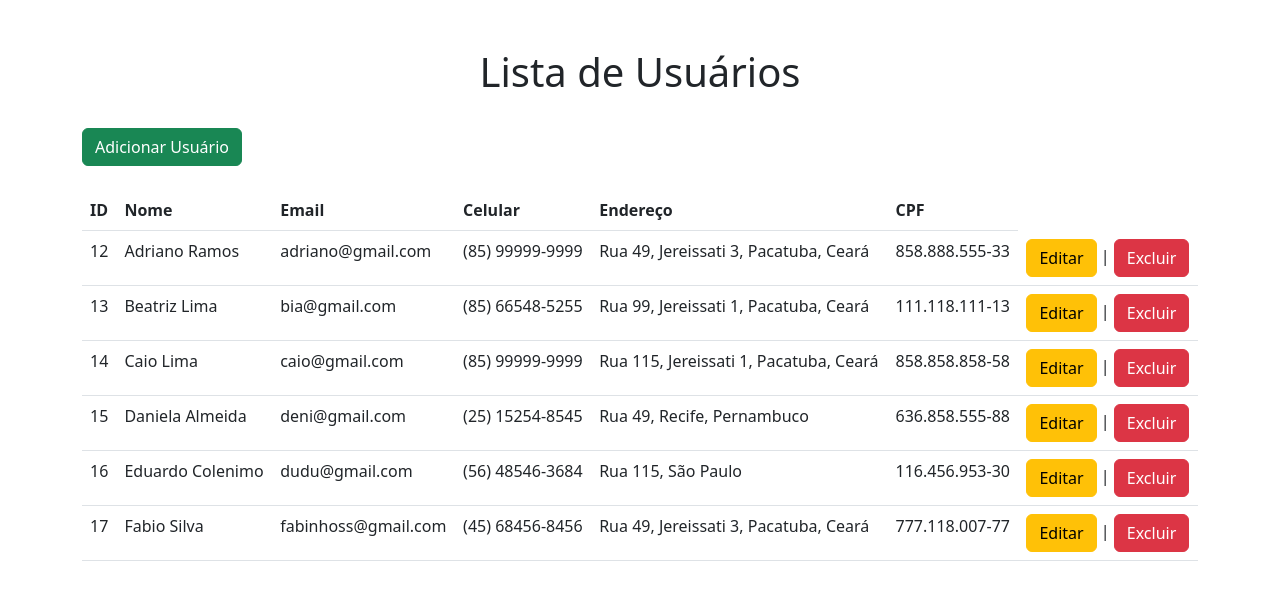
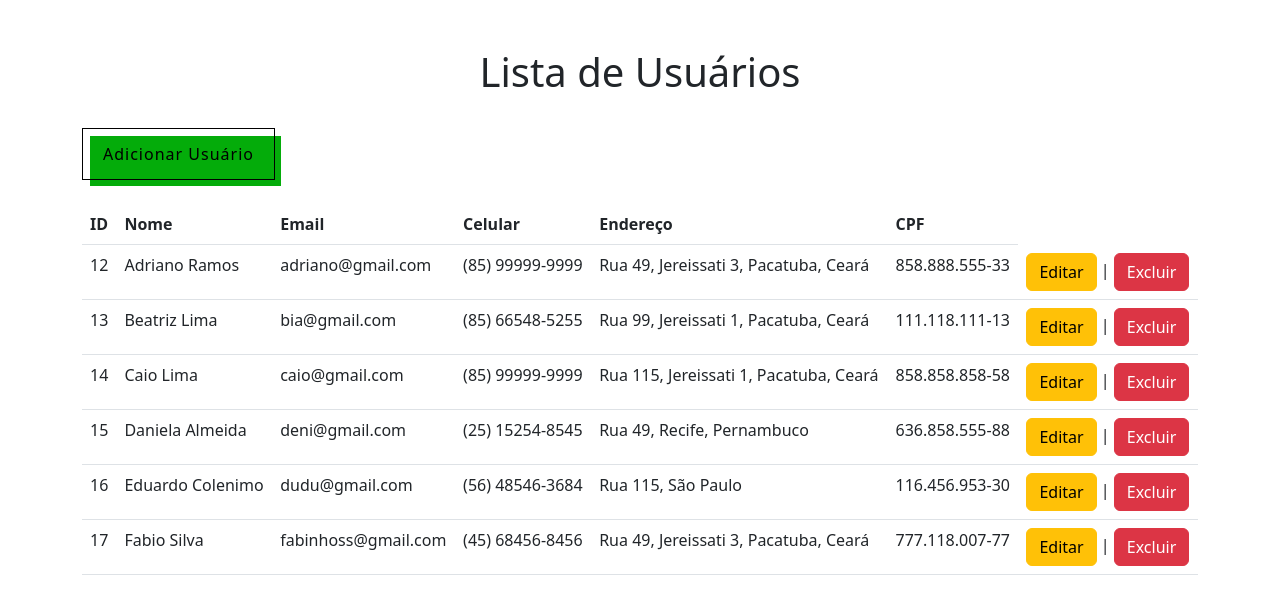
Before and after one commit to PedroLucas3542/LocadoraLivros, a PHP site: page /usuarios.php in a window 1280 px wide. Shown: the part 58-672 px from the top of the page. Run offline with PHP 8.4, Linux system fonts and the light colour scheme; the visitor is signed in with stand-in values (Sample User, id 1); data comes from the database, SQL or seed files in the repository.

Commit message:
Add files via upload

```diff
--- a/ProjetoWDA/dashboard.php
+++ b/ProjetoWDA/dashboard.php
@@ -96,12 +96,12 @@ $resultado_atrasados = mysqli_query($conn, $query_atrasados);
 $livros_atrasados = mysqli_fetch_assoc($resultado_atrasados)['total_atrasados'];
 
 // Quantidade de livros devolvidos dentro do prazo
-$query_devolvidos_prazo = "SELECT COUNT(*) AS total_devolvidos_prazo FROM emprestimos WHERE data_devolucao <= prazo_entrega";
+$query_devolvidos_prazo = "SELECT COUNT(*) AS total_devolvidos_prazo FROM devolvidos";
 $resultado_devolvidos_prazo = mysqli_query($conn, $query_devolvidos_prazo);
 $livros_devolvidos_prazo = mysqli_fetch_assoc($resultado_devolvidos_prazo)['total_devolvidos_prazo'];
 
 // Quantidade de livros devolvidos fora do prazo
-$query_devolvidos_fora_prazo = "SELECT COUNT(*) AS total_devolvidos_fora_prazo FROM emprestimos WHERE data_devolucao > prazo_entrega";
+$query_devolvidos_fora_prazo = "SELECT COUNT(*) AS total_devolvidos_fora_prazo FROM devolvidos";
 $resultado_devolvidos_fora_prazo = mysqli_query($conn, $query_devolvidos_fora_prazo);
 $livros_devolvidos_fora_prazo = mysqli_fetch_assoc($resultado_devolvidos_fora_prazo)['total_devolvidos_fora_prazo'];
 
--- a/ProjetoWDA/livros.php
+++ b/ProjetoWDA/livros.php
@@ -14,6 +14,7 @@ if (!isset($_SESSION['loggedin']) || $_SESSION['loggedin'] !== true) {
 <head>
 	<title>Lista de Livros</title>
 	<link rel="stylesheet" href="css/bootstrap.min.css">
+	<link rel="stylesheet" href="style.css">
 </head>
 <body>
 <nav class="navbar navbar-expand-lg bg-light">
@@ -38,7 +39,7 @@ if (!isset($_SESSION['loggedin']) || $_SESSION['loggedin'] !== true) {
 	  <br><br>
 	<center><h1>Lista de Livros</h1></center><br><br>
 	<div class="container">
-	<a href="adicionarlivro.php" type="button" class="btn btn-success">Adicionar Livro</a><br><br>
+	<a href="adicionarlivro.php"><button type="button" class="button-background-move">Adicionar Livro</button></a><br><br>
 	<table class="table">
 		<tr>
 			<th>ID</th>
--- a/ProjetoWDA/style.css
+++ b/ProjetoWDA/style.css
@@ -0,0 +1,31 @@
+.button-background-move {
+    font-size: 16px;
+    font-weight: 200;
+    letter-spacing: 1px;
+    padding: 13px 20px 13px;
+    outline: 0;
+    border: 1px solid black;
+    cursor: pointer;
+    position: relative;
+    background-color: rgba(0, 0, 0, 0);
+    user-select: none;
+    -webkit-user-select: none;
+    touch-action: manipulation;
+  }
+
+  .button-background-move:after {
+    content: "";
+    background-color: #04ac0a;
+    width: 100%;
+    z-index: -1;
+    position: absolute;
+    height: 100%;
+    top: 7px;
+    left: 7px;
+    transition: 0.2s;
+  }
+
+  .button-background-move:hover:after {
+    top: 0px;
+    left: 0px;
+  }
--- a/ProjetoWDA/usuarios.php
+++ b/ProjetoWDA/usuarios.php
@@ -17,6 +17,7 @@ if (!isset($_SESSION['loggedin']) || $_SESSION['loggedin'] !== true) {
     <meta name="viewport" content="width=device-width, initial-scale=1.0">
     <link rel="stylesheet" href="css/bootstrap.min.css">
     <title>BiblioPedro</title>
+	<link rel="stylesheet" href="style.css">
 </head>
 <body>
     <nav class="navbar navbar-expand-lg bg-light">
@@ -38,11 +39,12 @@ if (!isset($_SESSION['loggedin']) || $_SESSION['loggedin'] !== true) {
           </div>
         </div>
       </nav>
+	  <div class="fundo">
 	  <br><br>
 	  <div class="container">
       <center><h1>Lista de Usuários</h1></center>
 	  <br>
-	  <a href="adicionar.php" type="button" class="btn btn-success">Adicionar Usuário</a><br><br>
+	  <a href="adicionar.php"><button type="button" class="button-background-move">Adicionar Usuário</button></a><br><br>
 	<table class="table">
 		<tr>
 			<th>ID</th>
@@ -80,6 +82,6 @@ if (!isset($_SESSION['loggedin']) || $_SESSION['loggedin'] !== true) {
 		?>
 	</table>
 	</div>
-
+	</div>
 </body>
 </html>
```
Also changed, not shown: ProjetoWDA/devolver.php (+4 -4 lines).
